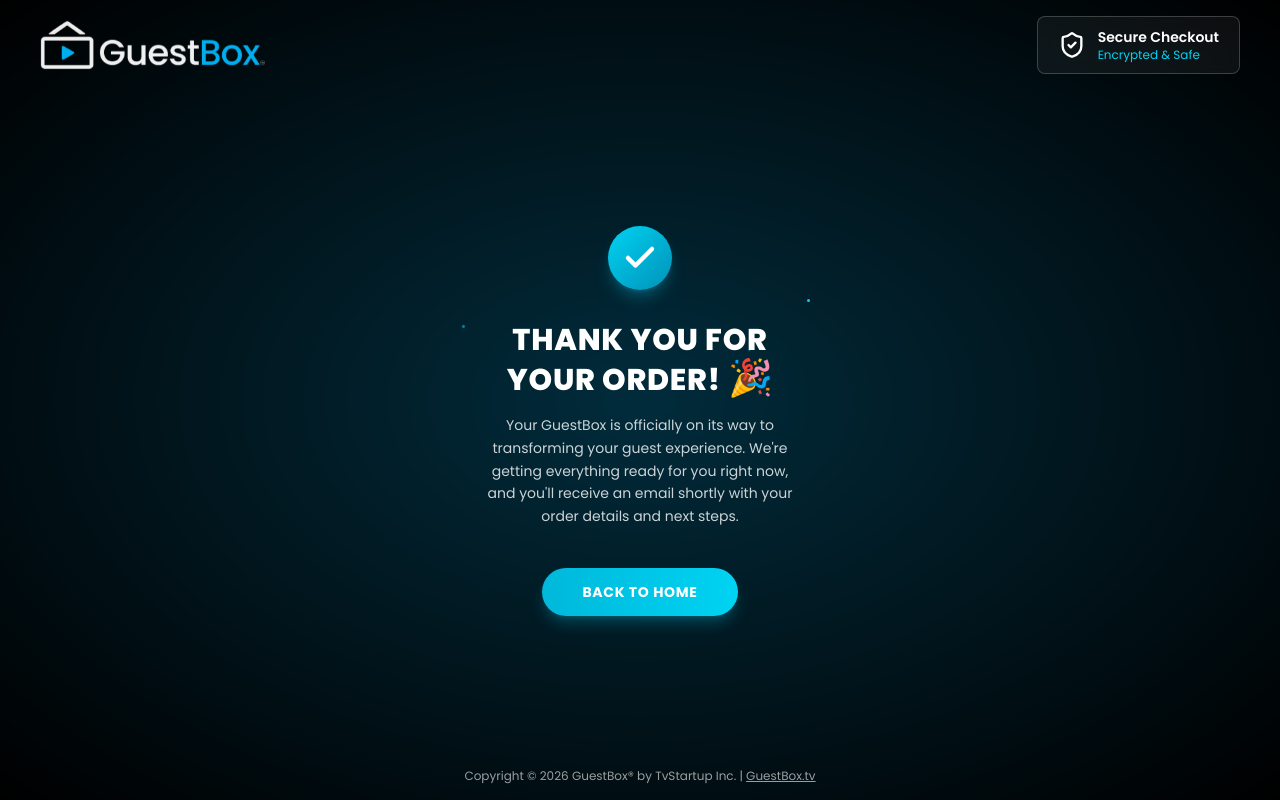
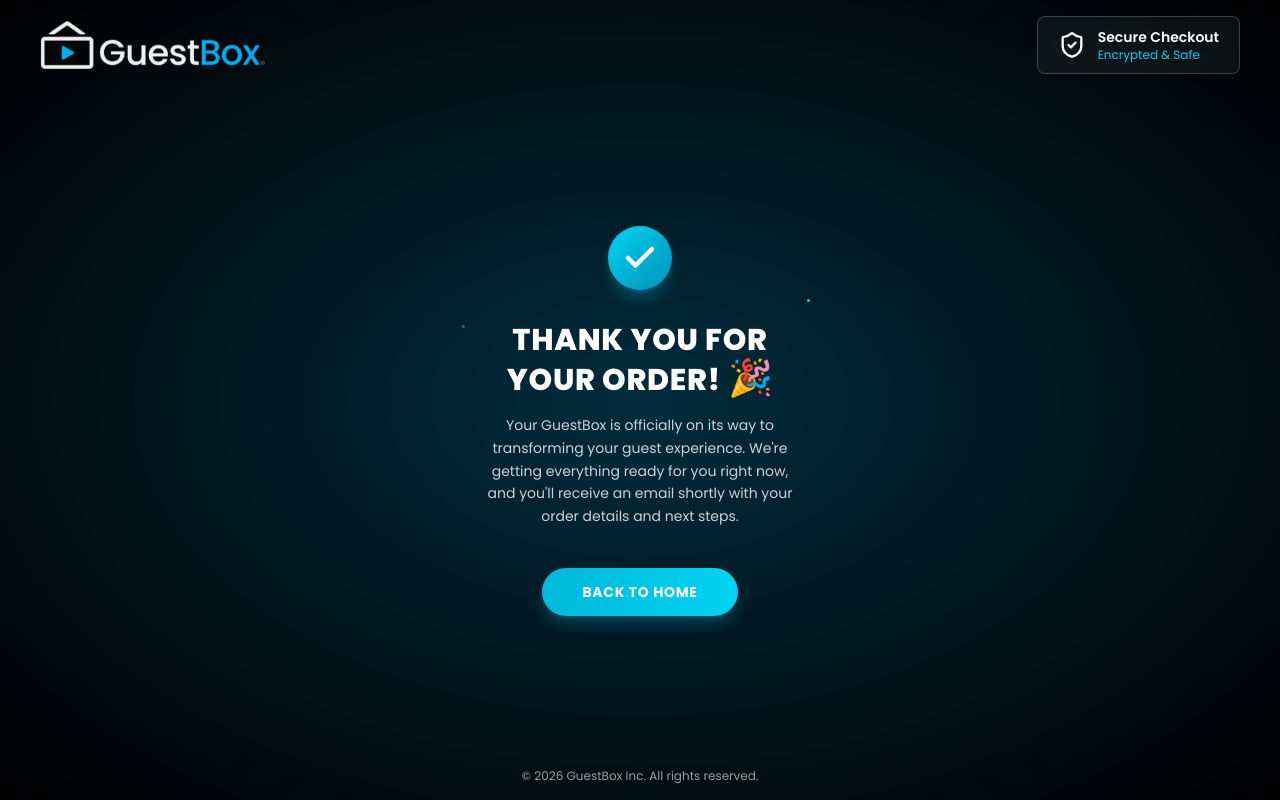
Before and after one commit to muhammadalitvstartupince/guestbox_checkout_system, a Next.js app: page /welcome in a window 1280 px wide. Built offline with nearby package versions, Linux system fonts and the light colour scheme.

Commit message:
Fix the copyright issue

```diff
--- a/src/app/(main)/welcome/page.tsx
+++ b/src/app/(main)/welcome/page.tsx
@@ -160,10 +160,7 @@
 
         {/* Footer */}
         <div className="py-4 text-center text-xs text-white/60">
-          Copyright &copy; {new Date().getFullYear()} GuestBox&reg; by TvStartup Inc. |{" "}
-          <a href="https://guestbox.tv" className="underline transition-colors hover:text-white">
-            GuestBox.tv
-          </a>
+&copy; {new Date().getFullYear()} GuestBox Inc. All rights reserved.
         </div>
       </div>
     </div>
--- a/src/components/checkout/CheckoutForm.tsx
+++ b/src/components/checkout/CheckoutForm.tsx
@@ -1359,9 +1359,9 @@
       </div>
 
       <div className="py-4 text-center text-xs text-white/60">
-        Copyright © {new Date().getFullYear()} GuestBox® by TvStartup Inc. |{" "}
-        <a href="https://guestbox.tv" className="underline transition-colors hover:text-white">
-          GuestBox.tv
+© {new Date().getFullYear()} GuestBox Inc. All rights reserved. |{" "}
+        <a href="https://guestbox.tv/contact" className="underline transition-colors hover:text-white">
+          Contact Us
         </a>
       </div>
       </div>{/* end Zone 2 */}
```
